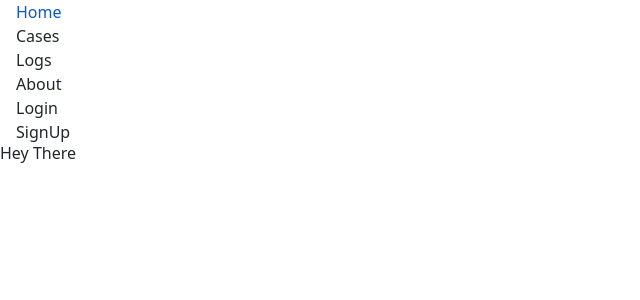
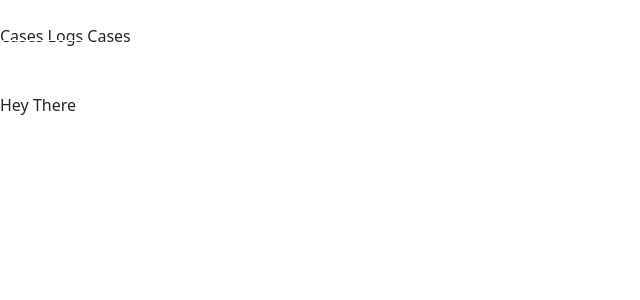
Before and after one commit to OkothPius/CRS, a Django app: page /crime/home/ in a window 1280 px wide. Shown: the top 300 px of the page, without its empty margins (0-640 px from the left). Run offline with Django 3.2, Linux system fonts and the light colour scheme; style sheets or scripts are compiled from the project's sources.

Commit message:
feat: update

```diff
--- a/crime/templates/crime/base.html
+++ b/crime/templates/crime/base.html
@@ -10,7 +10,7 @@
 	<title>Crime Report System</title>
 </head>
 <body class="bg-gray-200">
-	<nav class="p-6 bg-warmGray-500 flex justify-between mb-6">
+	<!-- <nav class="p-6 bg-gray-500 flex justify-between mb-6">
 		<ul class="flex items-center">
 			<li>
 				<a href="#" class="p-3">Home</a>
@@ -34,6 +34,32 @@
 				<a href="#" class="p-3">SignUp</a>
 			</li>
 		</ul>
+	</nav> -->
+	<nav class="flex-items-center justify-between flex-wrap bg-gray-500 p-6">
+		<div class="flex items-center flex-shrink-0 text-white mr-6">
+			<span class="font-semibold text-md tracking-tight">Mandera CRS</span>
+		</div>
+
+		<div class="w-full block flex-grow lg:flex lg:items-center lg:w-auto">
+			<div class="text-sm lg:flex-grow">
+				<a href="#" class="block mt-4 lg:inline-block lg:mt-0 text-gray-200 hover:text-white mr-4">
+					Cases
+				</a>
+				<a href="#" class="block mt-4 lg:inline-block lg:mt-0 text-gray-200 hover:text-white mr-4">
+					Logs
+				</a>
+				<a href="#" class="block mt-4 lg:inline-block lg:mt-0 text-gray-200 hover:text-white">
+					Cases
+				</a>
+			</div>
+			<div class="mr-2">
+				<a href="#" class="inline-block text-sm px-4 py-2 leading-none border rounded text-white border-white hover:border-transparent hover:text-gray-500 hover:bg-white mt-4 lg:mt-0">Login</a>
+			</div>
+
+			<div class="mr-2">
+				<a href="#" class="inline-block text-sm px-4 py-2 leading-none border rounded text-white border-white hover:border-transparent hover:text-gray-500 hover:bg-white mt-4 lg:mt-0">Register</a>
+			</div>
+		</div>
 	</nav>
 	{% block content %}{% endblock content%}
 </body>
```
